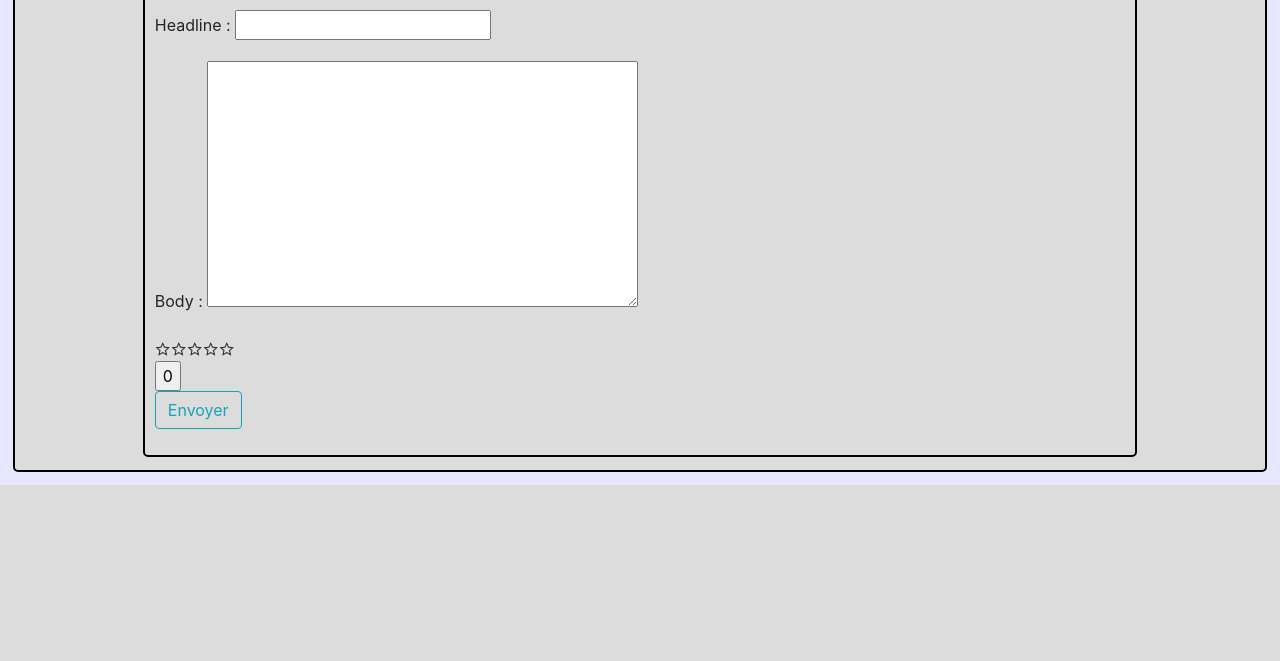
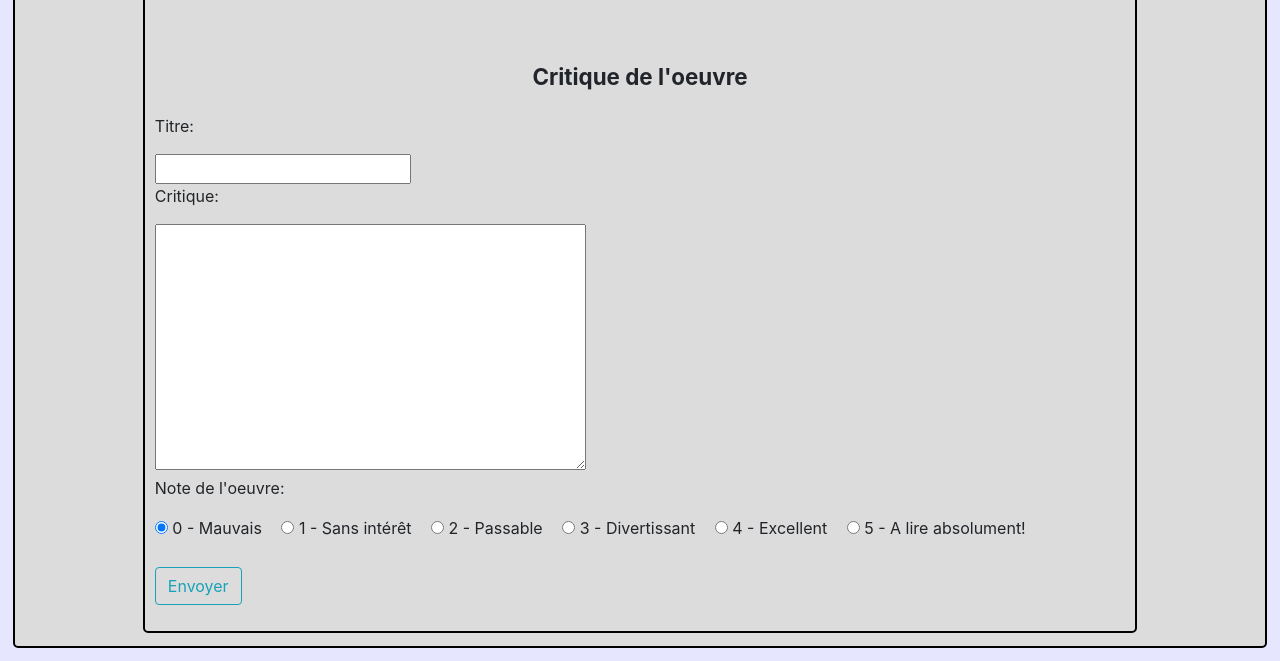
Before and after one commit to Satupathe/OC-P9-AG, a Django app: template livrables/templates/flux/answer_ticket.html in a window 1280 px wide. Shown: the part 626-1287 px from the top of the page. Before the commit the page ends 1111 px from the top, so only its background shows below. Run offline with Django 3.2, Linux system fonts and the light colour scheme; the template is opened without the code that fills it: values that come from a table or form of the project are taken from there, others are empty; some libraries are stand-ins or nearby versions.

Commit message:
rating system ok in review and flux

```diff
--- a/livrables/flux/models.py
+++ b/livrables/flux/models.py
@@ -2,7 +2,6 @@ from django.db import models
 from django.contrib.auth.models import User
 from django.db.models.fields.related import ForeignKey, OneToOneField
 from django.core.validators import MaxValueValidator, MinValueValidator
-
 
 
 class Ticket(models.Model):
--- a/livrables/flux/views.py
+++ b/livrables/flux/views.py
@@ -89,9 +89,11 @@ def answer_ticket(request, ticket_number):
                 form.user = request.user
                 form.ticket = ticket
                 form.save()"""
+                """if request.POST.get('ratingResult'):
+                    result = request.POST.get("ratingValue")"""
                 new_review = Review.objects.create(
                     user = User.objects.get(pk=request.user.id),
-                    rating = request.POST.get('rating'),
+                    rating = request.POST.get("ratingValue"),
                     headline = form.cleaned_data.get('headline'),
                     body = form.cleaned_data.get('body'),
                     ticket = ticket
@@ -108,6 +110,8 @@ def answer_ticket(request, ticket_number):
     }
     return render(request, 'flux/answer_ticket.html', context)
 
+
+
 @login_required
 def follow(request):
     following = Follow.objects.filter(user=id).values('following')
--- a/livrables/static/css/flux/flux.css
+++ b/livrables/static/css/flux/flux.css
@@ -22,6 +22,7 @@ li{
     width: 25%;
     text-align: center;
 }
+
 .content{
     display: flex;
     flex-direction: column;
--- a/livrables/static/css/flux/review.css
+++ b/livrables/static/css/flux/review.css
@@ -51,6 +51,7 @@ body{
     justify-content: space-around;
     width: 100%;
     height: 420px;
+    margin-bottom: 30px;
 }
 .title{
     text-align: center;
@@ -81,3 +82,10 @@ img{
 .description{
     padding: 10px 30px 0px 0px;
 }
+#reviewSectionName{
+    text-align: center;
+}
+.ratingLabel{
+    margin-right: 15px;
+    padding-bottom: 2%;
+}
--- /dev/null
+++ b/livrables/static/js/flux/answer.js
@@ -0,0 +1,45 @@
+/*var radios = document.getElementsByName('ratingValue');
+console.log(radios);
+
+for(const element of radios){
+    if (element.checked){
+        console.log(element.value)
+    }
+}*/
+
+
+
+window.onload = () => {
+    var values = document.getElementsByName("ratingValue");
+    console.log(values);
+    var result = document.getElementsByName("ratingResult")[0];
+    console.log(result.value);
+
+
+    for(var value of values){
+
+        value.addEventListener("click", function(){
+            console.log(this.value)
+            result.value = this.value;
+            console.log(result.value)
+
+        });
+    }
+
+    /**
+     * @param {number} rating
+     */
+    function resetStars(rating = 0){
+        for(star of stars){
+            if(star.dataset.value > rating){
+                star.style.color = "black";
+                star.classList.add("lar");
+                star.classList.remove("las");
+            }else{
+                star.style.color = "red";
+                star.classList.add("las");
+                star.classList.remove("lar");
+            }
+        }
+    }
+}
--- a/livrables/static/js/flux/rating.js
+++ b/livrables/static/js/flux/rating.js
@@ -1,62 +1,24 @@
-window.onload = () => {
-    const stars = document.querySelectorAll(".la-star");
-    const rating = document.querySelector("#rating");
+var tickets = document.getElementsByClassName("ticket")
+console.log(tickets)
 
 
-    for(star of stars){
-        // On écoute le survol
-        star.addEventListener("mouseover", function(){
-            resetStars();
-            this.style.color = "red";
-            this.classList.add("las");
-            this.classList.remove("lar");
-            let previousStar = this.previousElementSibling;
 
-            while(previousStar){
-                previousStar.style.color = "red";
-                previousStar.classList.add("las");
-                previousStar.classList.remove("lar");
-                previousStar = previousStar.previousElementSibling;
-            }
-        });
+function star(tickets) {
+    for(const ticket of tickets){
+        var rateValue = ticket.getElementsByClassName("displayRate").item(0).innerText;
+        console.log(rateValue)
+        if (rateValue != ""){
 
-        star.addEventListener("click", function(){
-            rating.value = this.dataset.value;
-        });
+            var dataRatings = ticket.getElementsByClassName("show-star");
 
-        star.addEventListener("mouseout", function(){
-            resetStars(rating.value);
-        });
-    }
+            console.log(dataRatings)
 
-    /**
-     * @param {number} rating
-     */
-    function resetStars(rating = 0){
-        for(star of stars){
-            if(star.dataset.value > rating){
-                star.style.color = "black";
-                star.classList.add("lar");
-                star.classList.remove("las");
-            }else{
-                star.style.color = "red";
-                star.classList.add("las");
-                star.classList.remove("lar");
-            }
+            for (const datarating of dataRatings){
+                if(datarating.getAttribute('value') <= rateValue){
+                    datarating.getElementsByTagName('img')[0].style.backgroundColor = 'red';
+                };
+            };
         }
     }
-    var rateValue = document.getElementsByClassName("displayRate").item(0).innerHTML;
-    var dataRatings = document.getElementsByClassName("show-star");
-    console.log(rateValue);
-    console.log(dataRatings);
-
-    function star(rateValue) {
-        for (datarating in dataRatings){
-            console.log(datarating);
-            if(datarating.value <= rateValue){
-                datarating.style.backgroundColor = "red"
-            };
-        };
-    }
-    star()
 }
+star(tickets)
--- a/livrables/templates/flux/answer_ticket.html
+++ b/livrables/templates/flux/answer_ticket.html
@@ -40,13 +40,31 @@
                         </div>
                     </div>
                     <div class='review'>
+                        <div class='title'>Critique de l'oeuvre</div>
                         <form method="POST" action="" enctype="multipart/form-data">
                             {% csrf_token %}
-                            {{form.as_p}}
+                            <fieldset>
+                                <p>Titre: </p> {{form.headline}}<br>
+                                <p>Critique: </p>{{form.body}}
+                            </fieldset>
                             <div class='stars'>
-                                <i class='lar la-star' data-value='1'></i><i class='lar la-star' data-value='2'></i><i class='lar la-star' data-value='3'></i><i class='lar la-star' data-value='4'></i><i class='lar la-star' data-value='5'></i>
+                                <p>Note de l'oeuvre:</p>
+                                <div>
+                                    <input type="radio" id="ratingValue0" name="ratingValue" value="0" checked>
+                                    <label class = ratingLabel for="ratingValue0">0 - Mauvais</label>
+                                    <input type="radio" id="ratingValue1" name="ratingValue" value="1">
+                                    <label class = ratingLabel for="ratingValue1">1 - Sans intérêt</label>
+                                    <input type="radio" id="ratingValue2" name="ratingValue" value="2">
+                                    <label class = ratingLabel for="ratingValue2">2 - Passable</label>
+                                    <input type="radio" id="ratingValue3" name="ratingValue" value="3">
+                                    <label class = ratingLabel for="ratingValue3">3 - Divertissant</label>
+                                    <input type="radio" id="ratingValue4" name="ratingValue" value="4">
+                                    <label class = ratingLabel for="ratingValue4">4 - Excellent</label>
+                                    <input type="radio" id="ratingValue5" name="ratingValue" value="5">
+                                    <label class = ratingLabel for="ratingValue5">5 - A lire absolument!</label>
+                                    <input type="hidden" name="ratingResult" value="0">
+                                </div>
                             </div>
-                            <input type="submit" name='rating' id="rating" value='0'>
                             <div class="form-group">
                                 <button class="btn btn-outline-info" type="submit">Envoyer</button>
                             </div>
@@ -61,5 +79,5 @@
 <script src="https://code.jquery.com/jquery-3.5.1.slim.min.js" integrity="sha384-DfXdz2htPH0lsSSs5nCTpuj/zy4C+OGpamoFVy38MVBnE+IbbVYUew+OrCXaRkfj" crossorigin="anonymous"></script>
 <script src="https://cdn.jsdelivr.net/npm/popper.js@1.16.1/dist/umd/popper.min.js" integrity="sha384-9/reFTGAW83EW2RDu2S0VKaIzap3H66lZH81PoYlFhbGU+6BZp6G7niu735Sk7lN" crossorigin="anonymous"></script>
 <script src="https://stackpath.bootstrapcdn.com/bootstrap/4.5.2/js/bootstrap.min.js" integrity="sha384-B4gt1jrGC7Jh4AgTPSdUtOBvfO8shuf57BaghqFfPlYxofvL8/KUEfYiJOMMV+rV" crossorigin="anonymous"></script>
-<script src="{% static 'js/flux/rating.js' %}"></script>
+<script src="{% static 'js/flux/answer.js' %}"></script>
 </html>
```
Also changed, not shown: livrables/templates/flux/flux.html (+5 -5 lines).
